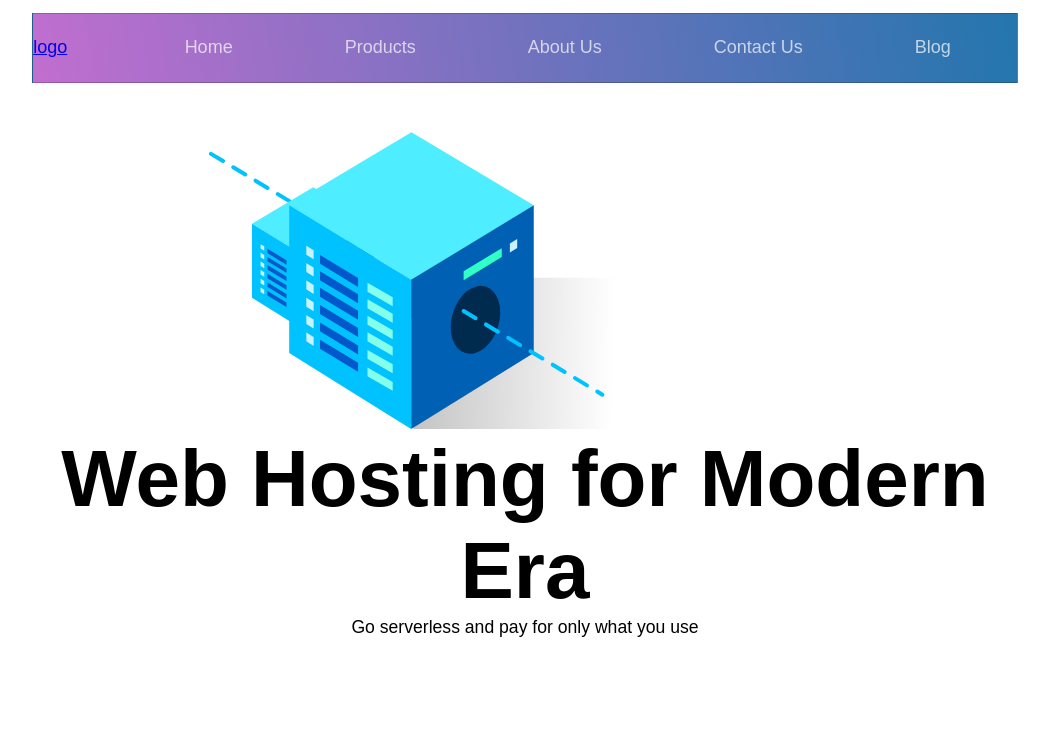
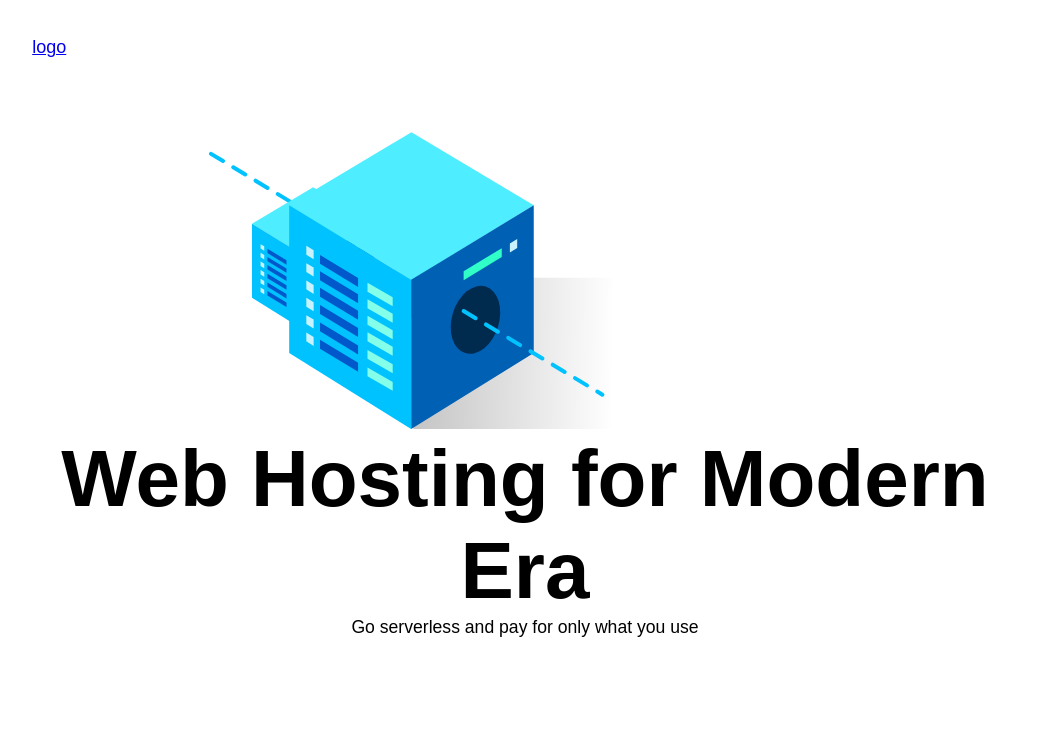
Before and after one commit to muhydeen95/26andfour, a plain HTML site: page index.html in a window 1280 px wide. Shown: the top 753 px of the page, without its empty margins (115-1164 px from the left). Drawn offline with Linux system fonts and the light colour scheme.

Commit message:
Update style.css

```diff
--- a/CSS/style.css
+++ b/CSS/style.css
@@ -55,8 +55,7 @@ header{
 /* navbar style starts*/
  .navbar {
             font-size: 18px;
-            background-image: linear-gradient(260deg, #2376ae 0%, #c16ecf 100%);
-            border: 1px solid rgba(0, 0, 0, 0.2);
+            background: #fff;
             padding-bottom: 10px;
         }
 
```
